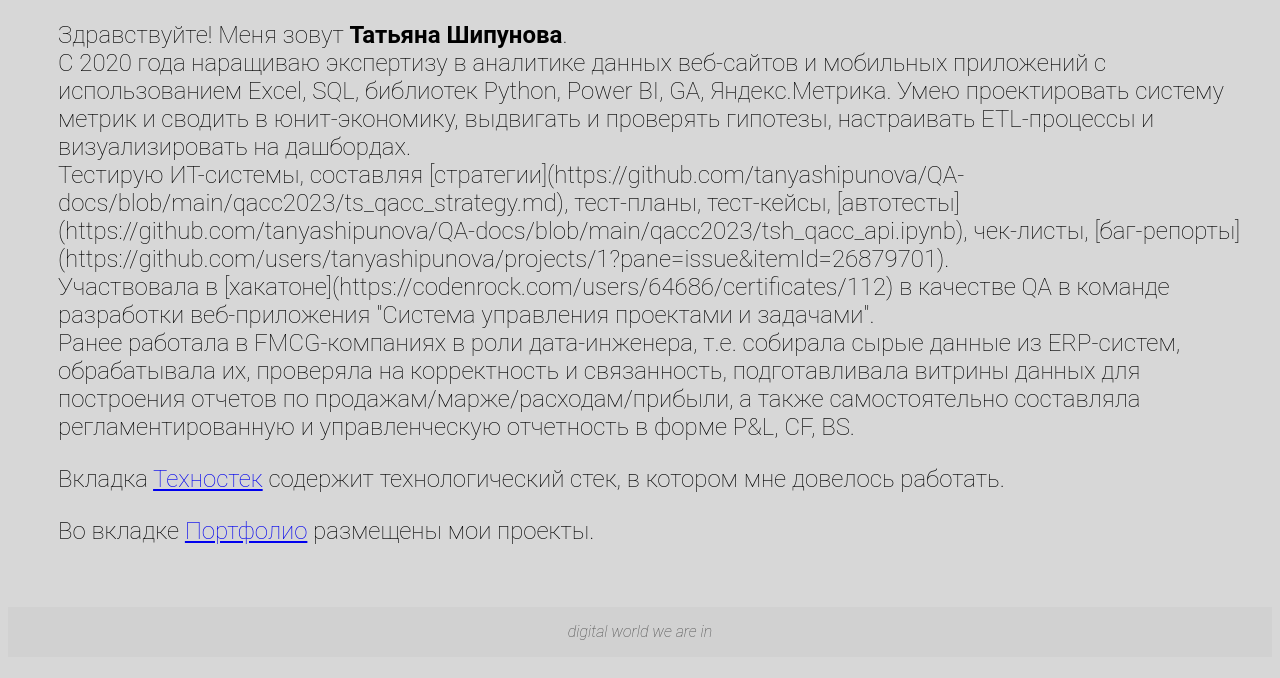
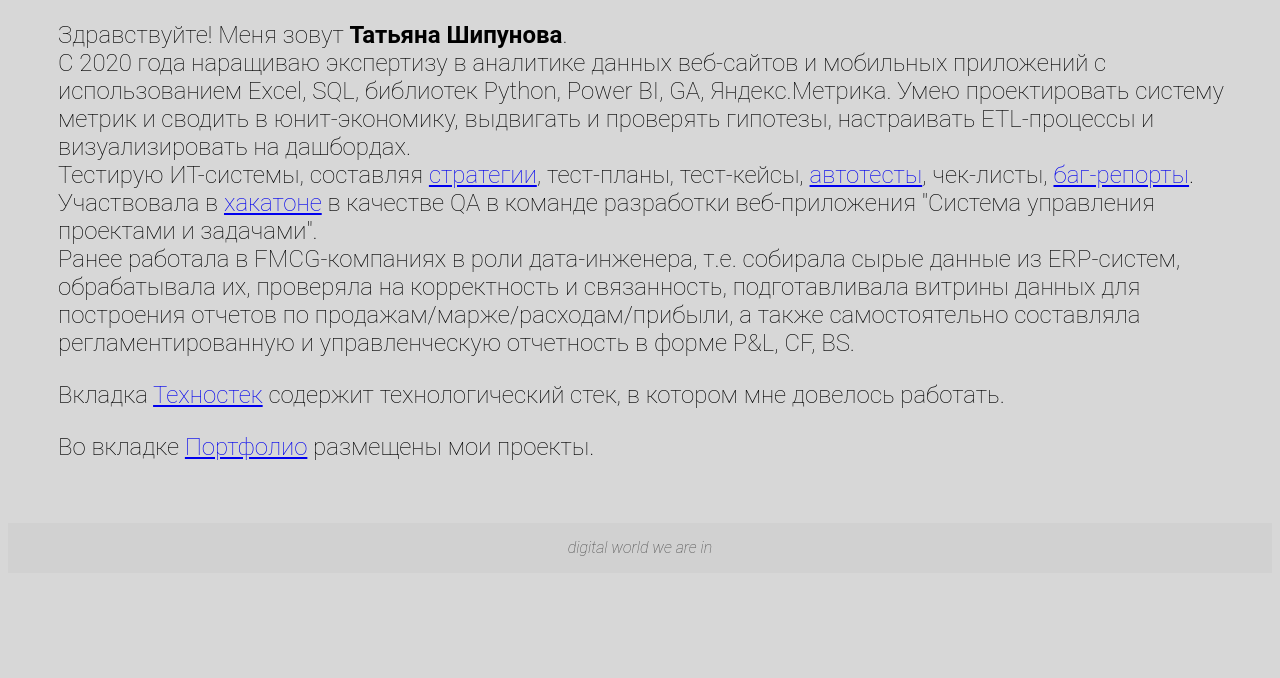
Before and after one commit to tanyashipunova/tanyashipunova.github.io, a plain HTML site: page index.html in a window 1280 px wide. Shown: the part 108-786 px from the top of the page. Drawn offline with Linux system fonts and the light colour scheme.

Commit message:
Update index.html
hrefs edited

```diff
--- a/index.html
+++ b/index.html
@@ -22,9 +22,9 @@
         <br>
         С 2020 года наращиваю экспертизу в аналитике данных веб-сайтов и мобильных приложений с использованием Excel, SQL, библиотек Python, Power BI, GA, Яндекс.Метрика. Умею проектировать систему метрик и сводить в юнит-экономику, выдвигать и проверять гипотезы, настраивать ETL-процессы и визуализировать на дашбордах.
         <br>
-        Тестирую ИТ-системы, составляя [стратегии](https://github.com/tanyashipunova/QA-docs/blob/main/qacc2023/ts_qacc_strategy.md), тест-планы, тест-кейсы, [автотесты](https://github.com/tanyashipunova/QA-docs/blob/main/qacc2023/tsh_qacc_api.ipynb), чек-листы, [баг-репорты](https://github.com/users/tanyashipunova/projects/1?pane=issue&itemId=26879701).
+        Тестирую ИТ-системы, составляя <a href="https://github.com/tanyashipunova/QA-docs/blob/main/qacc2023/ts_qacc_strategy.md" target="_blank">стратегии</a>, тест-планы, тест-кейсы, <a href="https://github.com/tanyashipunova/QA-docs/blob/main/qacc2023/tsh_qacc_api.ipynb" target="_blank">автотесты</a>, чек-листы, <a href="https://github.com/users/tanyashipunova/projects/1?pane=issue&itemId=26879701" target="_blank">баг-репорты</a>.
         <br>
-        Участвовала в [хакатоне](https://codenrock.com/users/64686/certificates/112) в качестве QA в команде разработки веб-приложения "Система управления проектами и задачами".
+        Участвовала в <a href="https://codenrock.com/users/64686/certificates/112" target="_blank">хакатоне</a> в качестве QA в команде разработки веб-приложения "Система управления проектами и задачами".
         <br>
         Ранее работала в FMCG-компаниях в роли дата-инженера, т.е. собирала сырые данные из ERP-систем, обрабатывала их, проверяла на корректность и связанность, подготавливала витрины данных для построения отчетов по продажам/марже/расходам/прибыли, а также самостоятельно составляла регламентированную и управленческую отчетность в форме P&L, CF, BS.
     </p>
```
